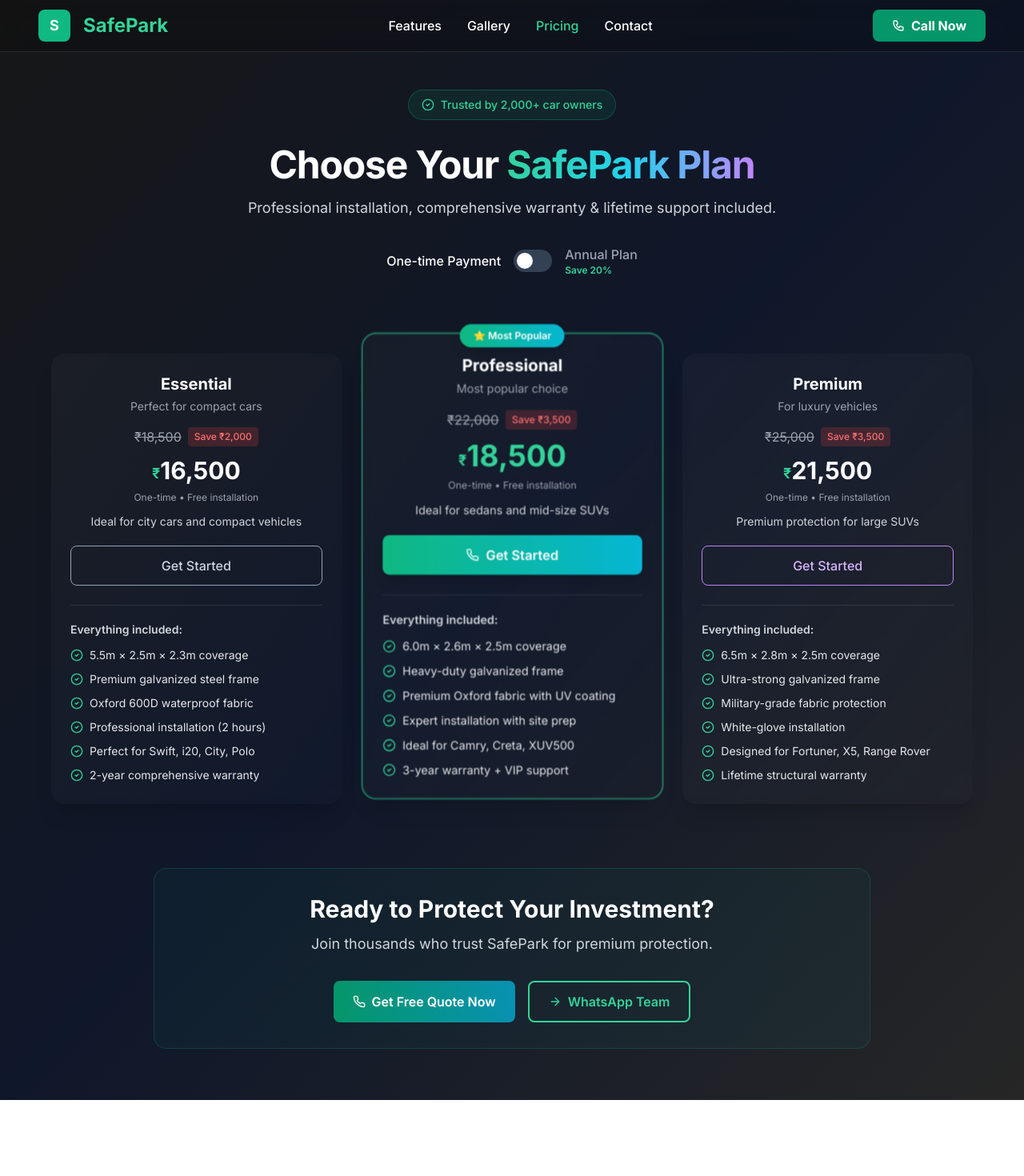
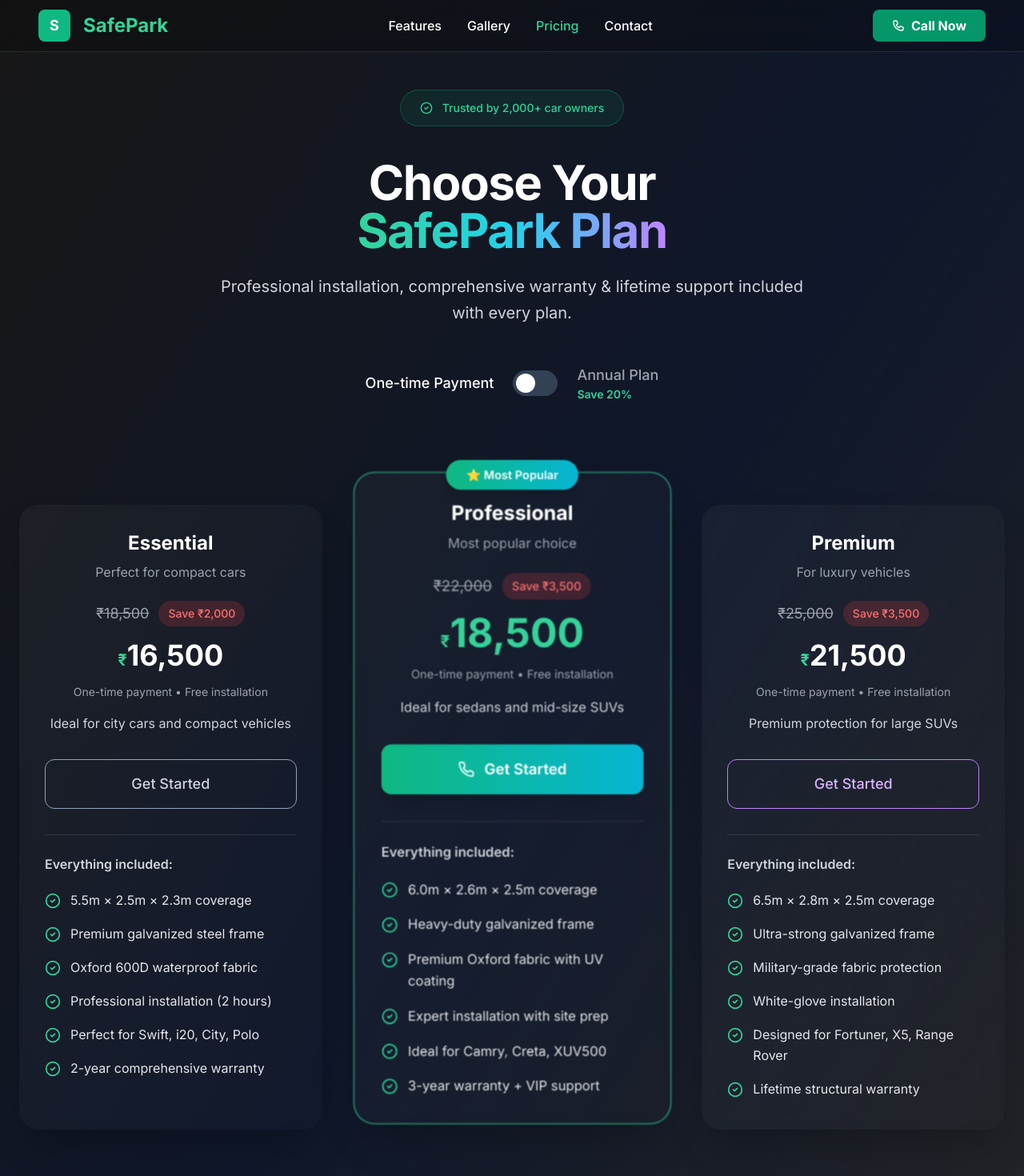
Before and after one commit to skillmates07-stack/safepark-website, a Next.js app: page /pricing in a window 1280 px wide. Shown: the top 1470 px of the page at 80% size. Before the commit the page ends 1375 px from the top, so only its background shows below. Built offline with nearby package versions, Linux system fonts and the light colour scheme.

Commit message:
Update page.tsx

```diff
--- a/src/app/pricing/page.tsx
+++ b/src/app/pricing/page.tsx
@@ -72,106 +72,109 @@ export default function PricingPage() {
   return (
     <div className="bg-gradient-to-br from-neutral-900 via-slate-900 to-neutral-800 min-h-screen">
 
-      {/* HERO SECTION - PROFESSIONAL */}
-      <section className="pt-28 pb-12 px-6">
-        <div className="max-w-4xl mx-auto text-center">
-          <div className="inline-flex items-center gap-2 px-4 py-2 mb-8 rounded-full bg-emerald-500/10 border border-emerald-500/30 text-emerald-400 text-sm font-medium backdrop-blur-sm">
+      {/* HERO SECTION - SPACIOUS */}
+      <section className="pt-28 pb-16 px-6">
+        <div className="max-w-5xl mx-auto text-center">
+          <div className="inline-flex items-center gap-3 px-6 py-3 mb-10 rounded-full bg-emerald-500/10 border border-emerald-500/30 text-emerald-400 font-medium backdrop-blur-sm">
             <CheckCircle2 className="w-4 h-4" />
-            Trusted by 2,000+ car owners
+            <span className="text-sm">Trusted by 2,000+ car owners</span>
           </div>
 
-          <h1 className="text-4xl sm:text-5xl font-bold text-white leading-tight mb-4 tracking-tight">
+          <h1 className="text-5xl sm:text-6xl font-bold text-white leading-tight mb-6 tracking-tight">
             Choose Your
-            <span className="bg-gradient-to-r from-emerald-400 via-cyan-400 to-purple-400 bg-clip-text text-transparent"> SafePark Plan</span>
+            <br className="hidden sm:block" />
+            <span className="bg-gradient-to-r from-emerald-400 via-cyan-400 to-purple-400 bg-clip-text text-transparent">
+              SafePark Plan
+            </span>
           </h1>
 
-          <p className="text-lg text-gray-300 mb-8 max-w-2xl mx-auto">
-            Professional installation, comprehensive warranty & lifetime support included.
+          <p className="text-xl text-gray-300 mb-12 max-w-3xl mx-auto leading-relaxed">
+            Professional installation, comprehensive warranty & lifetime support included with every plan.
           </p>
 
           {/* Pricing Toggle */}
-          <div className="flex items-center justify-center gap-4 mb-12">
-            <span className={`text-base font-medium transition-colors ${!isAnnual ? 'text-white' : 'text-gray-400'}`}>
+          <div className="flex items-center justify-center gap-6 mb-16">
+            <span className={`text-lg font-medium transition-colors ${!isAnnual ? 'text-white' : 'text-gray-400'}`}>
               One-time Payment
             </span>
             <button
               onClick={() => setIsAnnual(!isAnnual)}
-              className={`relative inline-flex h-7 w-12 items-center rounded-full transition-colors focus:outline-none ${isAnnual ? 'bg-emerald-500' : 'bg-slate-700'}`}
+              className={`relative inline-flex h-8 w-14 items-center rounded-full transition-colors focus:outline-none ${isAnnual ? 'bg-emerald-500' : 'bg-slate-700'}`}
             >
-              <span className={`inline-block h-5 w-5 transform rounded-full bg-white transition-transform ${isAnnual ? 'translate-x-5' : 'translate-x-1'}`} />
+              <span className={`inline-block h-6 w-6 transform rounded-full bg-white transition-transform ${isAnnual ? 'translate-x-6' : 'translate-x-1'}`} />
             </button>
             <div className="text-left">
-              <span className={`text-base font-medium transition-colors ${isAnnual ? 'text-white' : 'text-gray-400'}`}>
+              <span className={`text-lg font-medium transition-colors ${isAnnual ? 'text-white' : 'text-gray-400'}`}>
                 Annual Plan
               </span>
-              <div className="text-xs text-emerald-400 font-semibold">Save 20%</div>
+              <div className="text-sm text-emerald-400 font-semibold">Save 20%</div>
             </div>
           </div>
         </div>
       </section>
 
-      {/* PRICING CARDS - BALANCED */}
-      <section className="px-6 pb-20">
-        <div className="max-w-6xl mx-auto grid grid-cols-1 md:grid-cols-3 gap-8">
+      {/* PRICING CARDS - WIDER & LESS CONGESTED */}
+      <section className="px-6 pb-24">
+        <div className="max-w-7xl mx-auto grid grid-cols-1 md:grid-cols-3 gap-12">
           {plans.map((plan) => (
             <div
               key={plan.id}
               className={`
-                relative rounded-2xl ${plan.border} bg-gradient-to-br from-white/[0.03] to-white/[0.01] backdrop-blur-sm
-                shadow-xl transition-all duration-300 hover:scale-[1.01]
-                ${plan.popular ? "ring-2 ring-emerald-400/50 scale-[1.03] md:-translate-y-4" : ""}
+                relative rounded-3xl ${plan.border} bg-gradient-to-br from-white/[0.04] to-white/[0.01] backdrop-blur-sm
+                shadow-2xl transition-all duration-300 hover:scale-[1.01]
+                ${plan.popular ? "ring-2 ring-emerald-400/50 scale-[1.04] md:-translate-y-6" : ""}
               `}
             >
               {/* Popular Badge */}
               {plan.popular && (
-                <div className="absolute -top-3 left-1/2 transform -translate-x-1/2 z-10">
-                  <div className="bg-gradient-to-r from-emerald-500 to-cyan-500 text-white px-4 py-1.5 rounded-full text-xs font-semibold shadow-lg">
+                <div className="absolute -top-4 left-1/2 transform -translate-x-1/2 z-10">
+                  <div className="bg-gradient-to-r from-emerald-500 to-cyan-500 text-white px-6 py-2 rounded-full text-sm font-semibold shadow-lg">
                     ⭐ Most Popular
                   </div>
                 </div>
               )}
 
-              <div className="p-6">
-                {/* Header */}
-                <div className="text-center mb-6">
-                  <h3 className="text-xl font-bold text-white mb-1">{plan.name}</h3>
-                  <p className="text-sm text-gray-400 mb-4">{plan.subtitle}</p>
+              <div className="p-8">
+                {/* Header - More Spacious */}
+                <div className="text-center mb-8">
+                  <h3 className="text-2xl font-bold text-white mb-2">{plan.name}</h3>
+                  <p className="text-base text-gray-400 mb-6">{plan.subtitle}</p>
 
-                  {/* Pricing */}
-                  <div className="flex items-center justify-center gap-2 mb-3">
-                    <span className="text-base text-gray-400 line-through">₹{plan.originalPrice.toLocaleString()}</span>
-                    <span className="text-xs bg-red-500/20 text-red-400 px-2 py-1 rounded font-medium">
+                  {/* Pricing Display - Better Spacing */}
+                  <div className="flex items-center justify-center gap-3 mb-4">
+                    <span className="text-lg text-gray-400 line-through">₹{plan.originalPrice.toLocaleString()}</span>
+                    <span className="text-sm bg-red-500/20 text-red-400 px-3 py-1.5 rounded-full font-medium">
                       Save ₹{plan.save.toLocaleString()}
                     </span>
                   </div>
 
-                  <div className="flex items-end justify-center mb-2">
-                    <span className="text-lg text-emerald-400 font-bold">₹</span>
-                    <span className={`font-bold ${plan.popular ? 'text-4xl text-emerald-400' : 'text-3xl text-white'}`}>
+                  <div className="flex items-end justify-center mb-4">
+                    <span className="text-xl text-emerald-400 font-bold">₹</span>
+                    <span className={`font-bold ${plan.popular ? 'text-5xl text-emerald-400' : 'text-4xl text-white'}`}>
                       {(isAnnual ? plan.price * 0.8 : plan.price).toLocaleString()}
                     </span>
                   </div>
 
-                  <p className="text-xs text-gray-400 mb-3">One-time • Free installation</p>
-                  <p className="text-sm text-gray-300 mb-5">{plan.description}</p>
+                  <p className="text-sm text-gray-400 mb-4">One-time payment • Free installation</p>
+                  <p className="text-base text-gray-300 mb-8 leading-relaxed">{plan.description}</p>
 
-                  {/* CTA Button */}
+                  {/* CTA Button - Professional Sizing */}
                   <a
                     href="tel:+919600840058"
-                    className={`w-full py-3 rounded-lg text-base font-medium transition-all duration-300 text-center flex items-center justify-center gap-2 ${plan.buttonClass}`}
+                    className={`w-full py-4 rounded-xl text-lg font-medium transition-all duration-300 text-center flex items-center justify-center gap-3 ${plan.buttonClass}`}
                   >
-                    {plan.popular && <Phone className="w-4 h-4" />}
+                    {plan.popular && <Phone className="w-5 h-5" />}
                     Get Started
                   </a>
                 </div>
 
-                {/* Features */}
-                <div className="border-t border-white/10 pt-5">
-                  <h4 className="text-sm font-semibold text-gray-300 mb-3">Everything included:</h4>
-                  <ul className="space-y-2.5">
+                {/* Features - Well Spaced */}
+                <div className="border-t border-white/10 pt-6">
+                  <h4 className="text-base font-semibold text-gray-300 mb-5">Everything included:</h4>
+                  <ul className="space-y-4">
                     {plan.features.map((feature, i) => (
-                      <li key={i} className="flex items-start gap-2 text-sm text-gray-200">
-                        <CheckCircle2 className="w-4 h-4 text-emerald-400 mt-0.5 flex-shrink-0" />
+                      <li key={i} className="flex items-start gap-3 text-base text-gray-200 leading-relaxed">
+                        <CheckCircle2 className="w-5 h-5 text-emerald-400 mt-1 flex-shrink-0" />
                         <span>{feature}</span>
                       </li>
                     ))}
@@ -183,28 +186,28 @@ export default function PricingPage() {
         </div>
       </section>
 
-      {/* CTA SECTION */}
-      <section className="px-6 pb-16">
-        <div className="max-w-4xl mx-auto rounded-2xl bg-gradient-to-br from-emerald-500/5 to-cyan-500/5 border border-emerald-500/20 p-8 text-center">
-          <h2 className="text-2xl sm:text-3xl font-bold text-white mb-3">
+      {/* CTA SECTION - Spacious */}
+      <section className="px-6 pb-20">
+        <div className="max-w-5xl mx-auto rounded-3xl bg-gradient-to-br from-emerald-500/8 to-cyan-500/8 border border-emerald-500/20 p-12 text-center">
+          <h2 className="text-3xl sm:text-4xl font-bold text-white mb-4 leading-tight">
             Ready to Protect Your Investment?
           </h2>
-          <p className="text-lg text-gray-300 mb-8 max-w-xl mx-auto">
-            Join thousands who trust SafePark for premium protection.
+          <p className="text-xl text-gray-300 mb-10 max-w-2xl mx-auto leading-relaxed">
+            Join thousands of satisfied customers who trust SafePark for premium vehicle protection.
           </p>
-          <div className="flex flex-col sm:flex-row gap-4 justify-center">
+          <div className="flex flex-col sm:flex-row gap-6 justify-center">
             <a
               href="tel:+919600840058"
-              className="bg-gradient-to-r from-emerald-600 to-cyan-600 hover:from-emerald-500 hover:to-cyan-500 text-white px-6 py-3 rounded-lg font-semibold transition-all hover:scale-105 inline-flex items-center justify-center gap-2"
+              className="bg-gradient-to-r from-emerald-600 to-cyan-600 hover:from-emerald-500 hover:to-cyan-500 text-white px-8 py-4 rounded-xl font-semibold text-lg transition-all hover:scale-105 inline-flex items-center justify-center gap-3"
             >
-              <Phone className="w-4 h-4" />
+              <Phone className="w-5 h-5" />
               Get Free Quote Now
             </a>
             <a
               href="https://wa.me/919600840058"
-              className="border-2 border-emerald-400 text-emerald-400 hover:bg-emerald-400 hover:text-white px-6 py-3 rounded-lg font-semibold transition-all hover:scale-105 inline-flex items-center justify-center gap-2"
+              className="border-2 border-emerald-400 text-emerald-400 hover:bg-emerald-400 hover:text-white px-8 py-4 rounded-xl font-semibold text-lg transition-all hover:scale-105 inline-flex items-center justify-center gap-3"
             >
-              <ArrowRight className="w-4 h-4" />
+              <ArrowRight className="w-5 h-5" />
               WhatsApp Team
             </a>
           </div>
```
